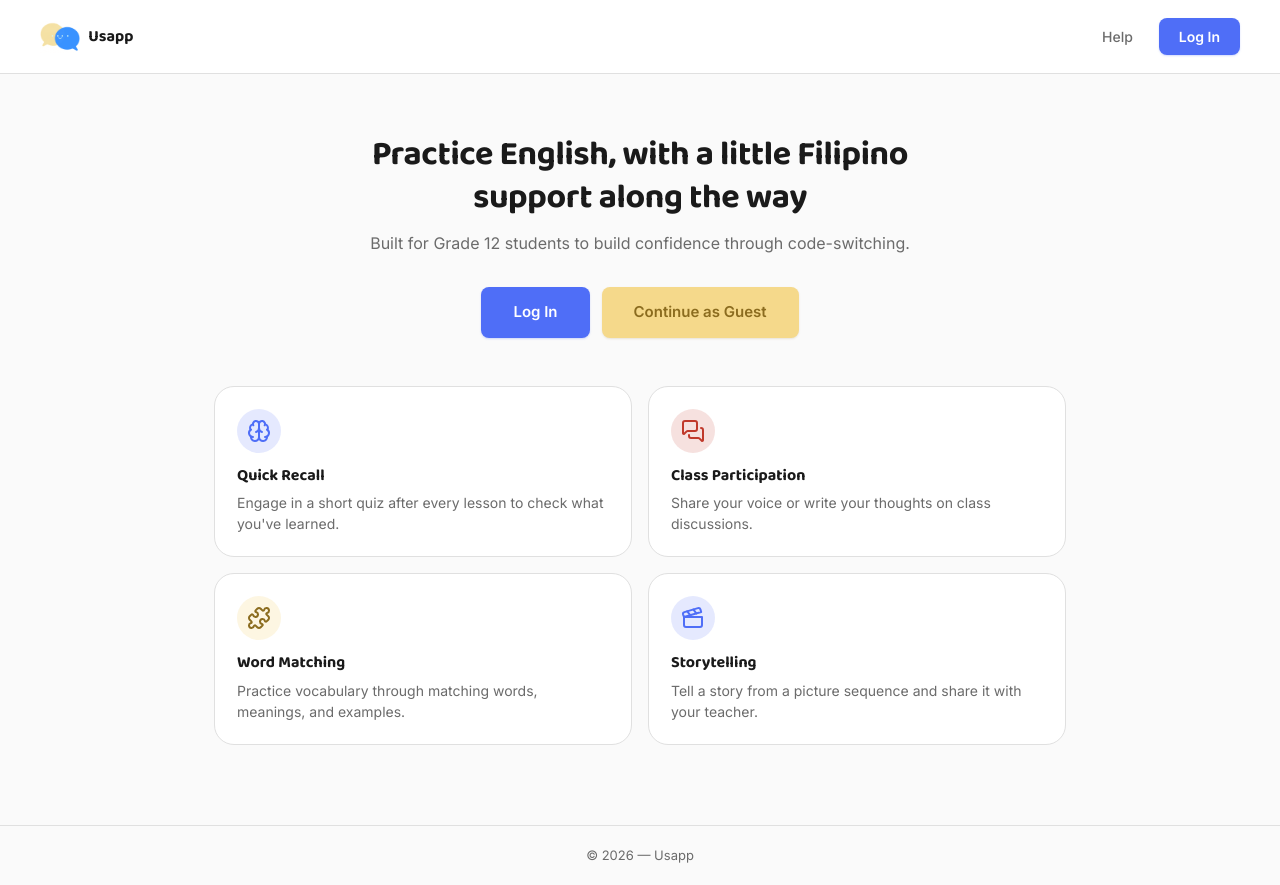
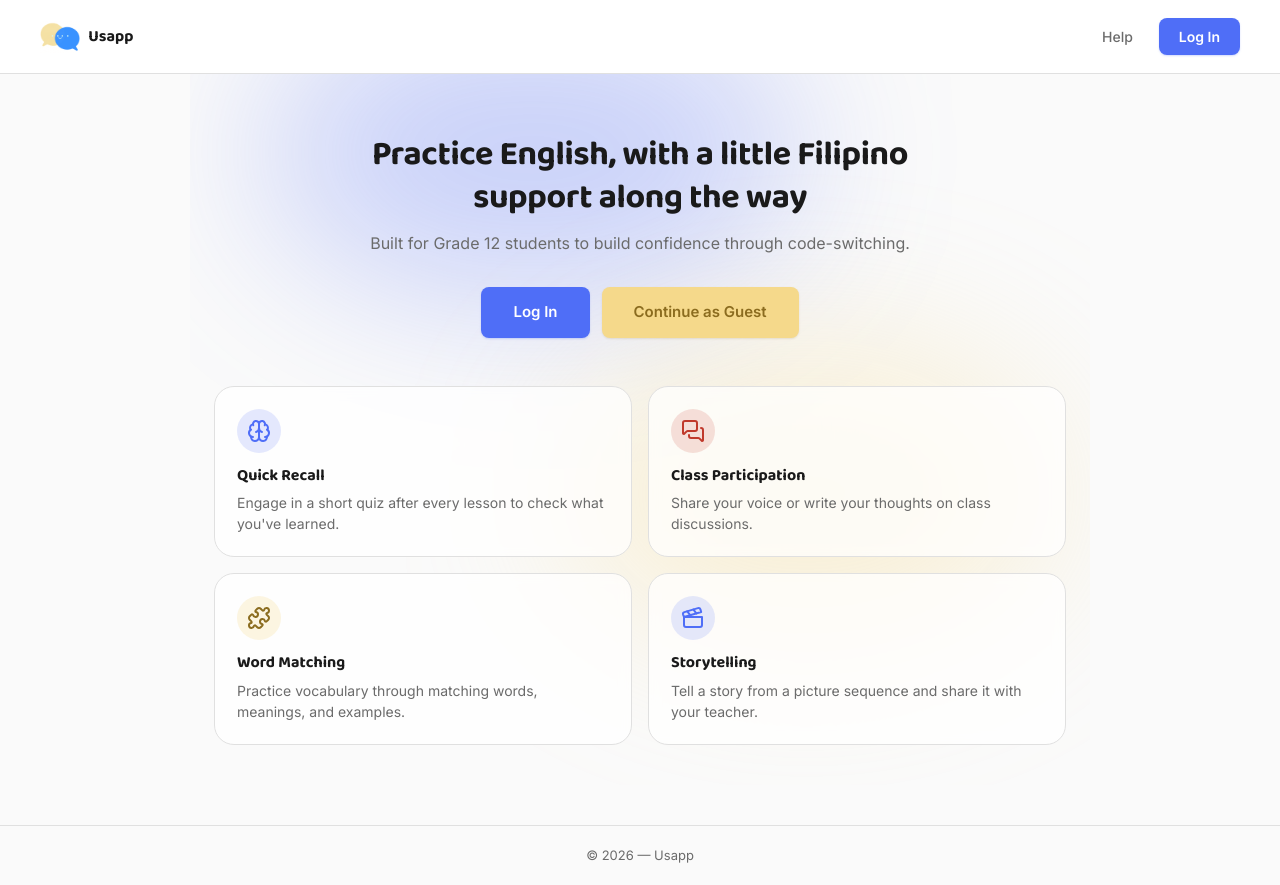
Before and after one commit to gb-eng/usapp-git, a React (Vite) app: page / in a window 1280 px wide. Built offline with nearby package versions, Linux system fonts and the light colour scheme; no server answers.

Commit message:
260826-0819-css

```diff
--- a/src/pages/Home.css
+++ b/src/pages/Home.css
@@ -7,16 +7,42 @@
   overflow: hidden;
 }
 
+/* Full-page version of the ambient glow: two blurred blobs spanning the
+   whole .home-main container (top: hero copy, all the way down through
+   the feature grid), rather than a single fixed-size patch pinned to the
+   top like the original hero-only version. Same blur-based technique as
+   the card surfaces (see index.css) -- diagonal placement (top-left to
+   mid-right) gives a wash across the full height instead of a single
+   centered puddle. */
 .home-hero-glow {
   position: absolute;
-  top: -120px;
-  left: 50%;
-  transform: translateX(-50%);
-  width: 700px;
-  height: 400px;
-  background: var(--gradient-ambient-glow);
+  inset: 0;
   pointer-events: none;
   z-index: 0;
+}
+
+.home-hero-glow::before,
+.home-hero-glow::after {
+  content: '';
+  position: absolute;
+  border-radius: 50%;
+  filter: blur(80px);
+}
+
+.home-hero-glow::before {
+  top: -10%;
+  left: 8%;
+  width: 60%;
+  height: 42%;
+  background: var(--color-glow-blue);
+}
+
+.home-hero-glow::after {
+  top: 38%;
+  right: 4%;
+  width: 55%;
+  height: 42%;
+  background: var(--color-glow-yellow);
 }
 
 .home-title {
@@ -58,7 +84,12 @@
   border: 1px solid var(--color-border);
   border-radius: var(--radius-lg);
   padding: 22px;
-  background: var(--color-card-bg);
+  /* Was a solid var(--color-card-bg) -- now translucent + blurred so the
+     glow behind the grid shows through the cards instead of stopping at
+     a hard white wall. */
+  background: rgba(255, 255, 255, 0.72);
+  backdrop-filter: blur(6px);
+  -webkit-backdrop-filter: blur(6px);
   transition: box-shadow var(--transition-base), transform var(--transition-base), border-color var(--transition-base);
 }
 
--- a/src/styles/DashboardEmpty.css
+++ b/src/styles/DashboardEmpty.css
@@ -135,6 +135,30 @@
   letter-spacing: 2px;
 }
 
+/* Compact variant for when .class-code-box is reused inline inside
+   TeacherDashboard's .dashboard-header-card row, instead of centered
+   full-width like on the empty-state ("Create a Class") screen. Without
+   this, the base width: 100% stretches it across the whole remaining
+   header width. */
+.dashboard-header-card .class-code-box {
+  width: auto;
+  margin-bottom: 0;
+  padding: 10px 18px;
+  display: flex;
+  align-items: center;
+  gap: 12px;
+  text-align: left;
+}
+
+.dashboard-header-card .class-code-box p {
+  margin: 0;
+}
+
+.dashboard-header-card .class-code {
+  font-size: 18px;
+  margin: 0 !important;
+}
+
 .dashboard-error {
   color: #C0392B;
   font-size: 13px;
```
